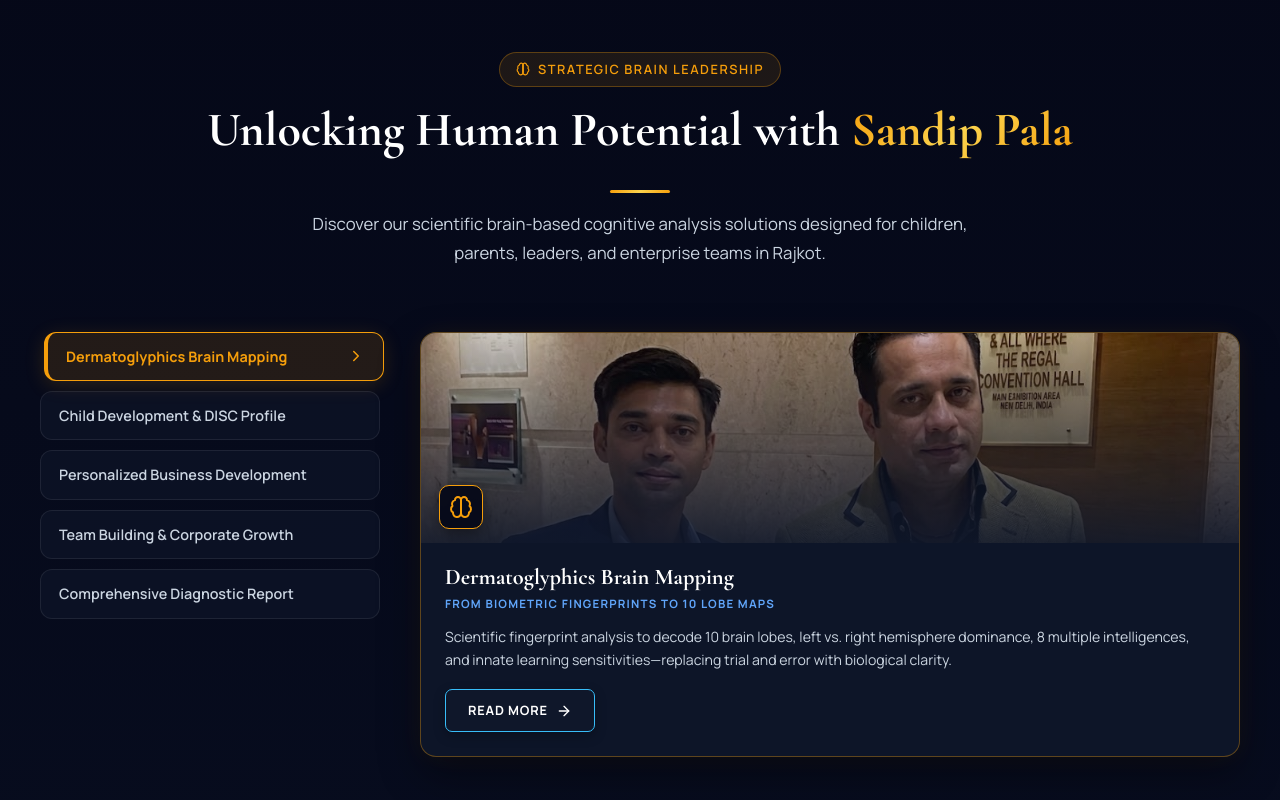
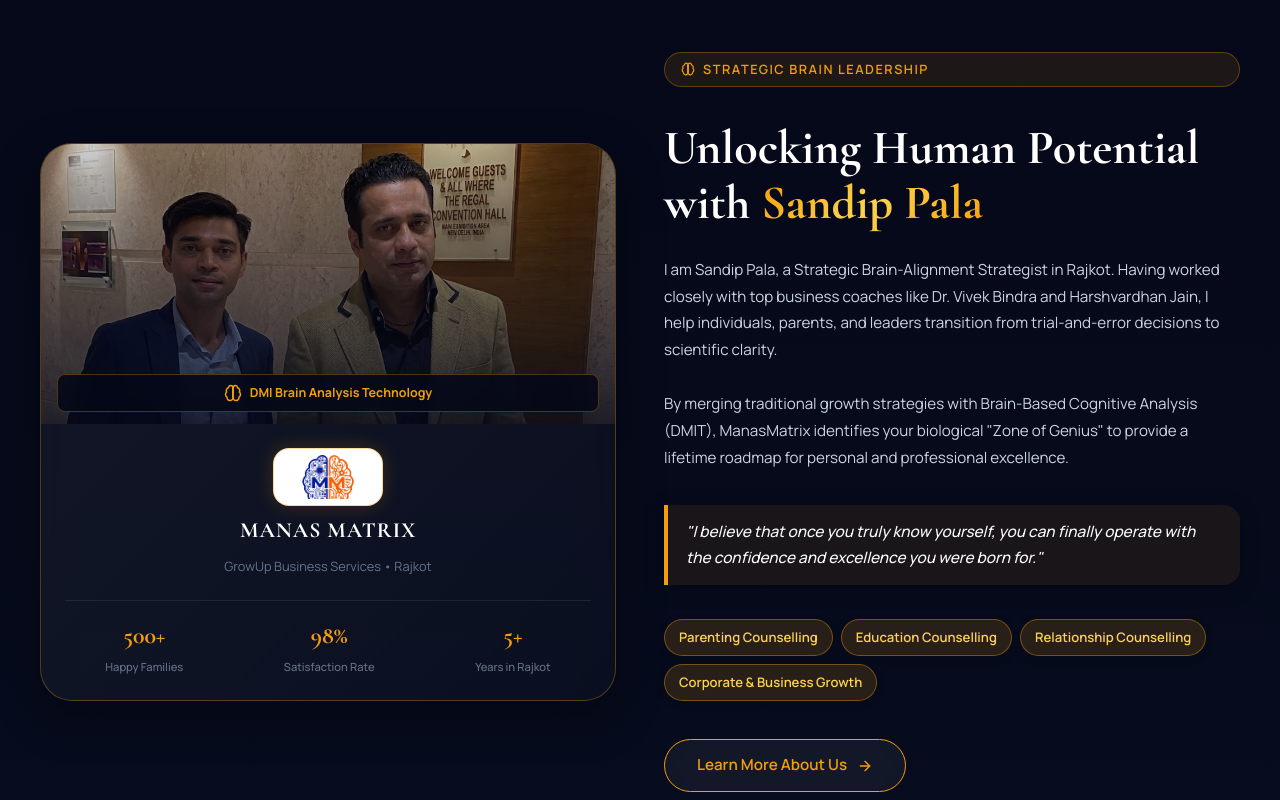
Before and after one commit to fuertenitesh-sys/ManasMatrix_Latest, a React (Vite) app: page / in a window 1280 px wide. Shown: the part 880-1680 px from the top of the page. Built offline with nearby package versions, Linux system fonts and the light colour scheme.

Commit message:
Restore original Home page About section as requested

```diff
--- a/src/components/About/About.jsx
+++ b/src/components/About/About.jsx
@@ -1,130 +1,86 @@
-import React, { useState } from 'react';
+import React from 'react';
 import { Link } from 'react-router-dom';
-import {
-  BrainIcon,
-  ChildIcon,
-  BriefcaseIcon,
-  UsersIcon,
-  BarChartIcon,
-  ChevronRightIcon,
-  ArrowRightIcon
-} from '../Icons';
+import { BrainIcon, ArrowRightIcon } from '../Icons';
 import './About.css';
 
-const aboutTabs = [
-  {
-    id: 'dmit',
-    title: 'Dermatoglyphics Brain Mapping',
-    tagline: 'FROM BIOMETRIC FINGERPRINTS TO 10 LOBE MAPS',
-    desc: 'Scientific fingerprint analysis to decode 10 brain lobes, left vs. right hemisphere dominance, 8 multiple intelligences, and innate learning sensitivities—replacing trial and error with biological clarity.',
-    image: '/sandip_pala_dmi.jpg',
-    icon: <BrainIcon size={24} color="#F59E0B" />,
-    link: '/programs/brain-mapping'
-  },
-  {
-    id: 'child',
-    title: 'Child Development & DISC Profile',
-    tagline: 'FROM EARLY TALENT DISCOVERY TO ZERO HOMEWORK STRESS',
-    desc: 'Identify your child\'s innate cognitive channels (Visual, Auditory, Kinesthetic) and DISC personality type (Dominant Eagle, Influential Peacock, Steady Dove, Conscientious Owl) to foster academic confidence and eliminate study friction.',
-    image: '/card_child_dev.jpg',
-    icon: <ChildIcon size={24} color="#EC4899" />,
-    link: '/programs/child-development'
-  },
-  {
-    id: 'business',
-    title: 'Personalized Business Development',
-    tagline: 'FROM TRIAL-AND-ERROR TO SCIENTIFIC SCALING',
-    desc: 'Spearheaded by Sandip Pala with frameworks refined alongside top business coaches Dr. Vivek Bindra and Harshvardhan Jain. Aligns executive decision-making and leadership roles with your biological "Zone of Genius" for sustainable business scaling.',
-    image: '/sandip_pala_harshvardhan.jpg',
-    icon: <BriefcaseIcon size={24} color="#60A5FA" />,
-    link: '/programs/business-development'
-  },
-  {
-    id: 'team',
-    title: 'Team Building & Corporate Growth',
-    tagline: 'FROM CONFLICT TO HIGH-PERFORMANCE TEAM SYNERGY',
-    desc: 'Build resilient, high-output corporate teams by evaluating individual brain lobe distributions, communication styles, and leadership traits—optimizing delegation and preventing workplace burnout.',
-    image: '/card_team_build.jpg',
-    icon: <UsersIcon size={24} color="#10B981" />,
-    link: '/programs/team-building'
-  },
-  {
-    id: 'report',
-    title: 'Comprehensive Diagnostic Report',
-    tagline: 'FROM 68+ PAGE PRINTED REPORT TO LIFETIME ROADMAP',
-    desc: 'In-depth printed diagnostic report covering 10 brain lobes, 8 multiple intelligences, quotient assessment (IQ, EQ, CQ, AQ), and lifetime actionable remediation plans verified across neuroscience and genetics.',
-    image: '/brain_report.jpg',
-    icon: <BarChartIcon size={24} color="#C084FC" />,
-    link: '/about'
-  }
-];
-
 const About = () => {
-  const [activeTabIndex, setActiveTabIndex] = useState(0);
-  const currentTab = aboutTabs[activeTabIndex];
-
   return (
     <section className="section about" id="about">
       <div className="container">
-        {/* Section Header */}
-        <div className="section-header animate-reveal fade-up">
-          <div className="section-badge">
-            <BrainIcon size={14} color="#F59E0B" />
-            <span>Strategic Brain Leadership</span>
-          </div>
-          <h2 className="section-title">
-            Unlocking Human Potential with <span className="gradient-text-gold">Sandip Pala</span>
-          </h2>
-          <div className="divider"></div>
-          <p className="section-subtitle">
-            Discover our scientific brain-based cognitive analysis solutions designed for children, parents, leaders, and enterprise teams in Rajkot.
-          </p>
-        </div>
+        {/* Main About Grid: Left side showcase image card + Right side shortened summary */}
+        <div className="about__grid">
+          {/* Left Column: Brain Analysis Showcase Image Card */}
+          <div className="about__visual animate-reveal fade-right">
+            <div className="about__visual-card glass-card">
+              <div className="about__visual-img-wrapper">
+                <img src="/sandip_pala_dmi.jpg" alt="Sandip Pala - DMI Brain Analysis Technology" className="about__visual-showcase-img" />
+                <div className="about__visual-overlay"></div>
+                <div className="about__visual-badge">
+                  <BrainIcon size={18} color="#F59E0B" />
+                  <span>DMI Brain Analysis Technology</span>
+                </div>
+              </div>
 
-        {/* Tabbed Showcase Grid */}
-        <div className="about-tabbed__grid">
-          {/* Left Column: Vertical List of Tab Buttons */}
-          <div className="about-tabbed__list animate-reveal fade-right">
-            {aboutTabs.map((tab, index) => {
-              const isActive = activeTabIndex === index;
-              return (
-                <button
-                  key={tab.id}
-                  className={`about-tabbed__item ${isActive ? 'about-tabbed__item--active' : ''}`}
-                  onClick={() => setActiveTabIndex(index)}
-                  type="button"
-                >
-                  <span className="about-tabbed__item-title">{tab.title}</span>
-                  {isActive && (
-                    <span className="about-tabbed__item-arrow">
-                      <ChevronRightIcon size={18} color="#F59E0B" />
-                    </span>
-                  )}
-                </button>
-              );
-            })}
+              <div className="about__visual-inner">
+                <div className="about__logo-box">
+                  <img src="/logo_brain_icon.png" alt="MANAS MATRIX Logo Icon" className="about__logo-img" />
+                </div>
+                <h3 className="about__visual-title">MANAS MATRIX</h3>
+                <p className="about__visual-sub">GrowUp Business Services • Rajkot</p>
+
+                <div className="about__visual-stats">
+                  <div className="about__visual-stat">
+                    <span className="about__visual-stat-num">500+</span>
+                    <span className="about__visual-stat-label">Happy Families</span>
+                  </div>
+                  <div className="about__visual-stat">
+                    <span className="about__visual-stat-num">98%</span>
+                    <span className="about__visual-stat-label">Satisfaction Rate</span>
+                  </div>
+                  <div className="about__visual-stat">
+                    <span className="about__visual-stat-num">5+</span>
+                    <span className="about__visual-stat-label">Years in Rajkot</span>
+                  </div>
+                </div>
+              </div>
+            </div>
           </div>
 
-          {/* Right Column: Active Tab Card Display */}
-          <div className="about-tabbed__card glass-card animate-reveal fade-left">
-            {/* Image Header with Badge */}
-            <div className="about-tabbed__img-wrapper">
-              <img src={currentTab.image} alt={currentTab.title} className="about-tabbed__img" />
-              <div className="about-tabbed__img-overlay"></div>
-              <div className="about-tabbed__icon-badge">
-                {currentTab.icon}
-              </div>
+          {/* Right Column: Shortened High-Impact Intro Content */}
+          <div className="about__content animate-reveal fade-left">
+            <div className="section-badge">
+              <BrainIcon size={14} color="#F59E0B" />
+              <span>Strategic Brain Leadership</span>
             </div>
 
-            {/* Content Details */}
-            <div className="about-tabbed__content">
-              <h3 className="about-tabbed__card-title">{currentTab.title}</h3>
-              <div className="about-tabbed__card-tagline">{currentTab.tagline}</div>
-              <p className="about-tabbed__card-desc">{currentTab.desc}</p>
+            <h2 className="section-title" style={{ textAlign: 'left', marginBottom: '8px' }}>
+              Unlocking Human Potential with <span className="gradient-text-gold">Sandip Pala</span>
+            </h2>
 
-              <Link to={currentTab.link} className="about-tabbed__cta-btn">
-                <span>READ MORE</span>
-                <ArrowRightIcon size={16} color="#FFFFFF" />
+            <p className="about__text">
+              I am Sandip Pala, a Strategic Brain-Alignment Strategist in Rajkot. Having worked closely with top business coaches like Dr. Vivek Bindra and Harshvardhan Jain, I help individuals, parents, and leaders transition from trial-and-error decisions to scientific clarity.
+            </p>
+            <p className="about__text" style={{ marginTop: '10px' }}>
+              By merging traditional growth strategies with Brain-Based Cognitive Analysis (DMIT), ManasMatrix identifies your biological "Zone of Genius" to provide a lifetime roadmap for personal and professional excellence.
+            </p>
+
+            <blockquote className="about__quote">
+              "I believe that once you truly know yourself, you can finally operate with the confidence and excellence you were born for."
+            </blockquote>
+
+            {/* Specialization Tags */}
+            <div className="about__services-list">
+              <span className="about__service-tag">Parenting Counselling</span>
+              <span className="about__service-tag">Education Counselling</span>
+              <span className="about__service-tag">Relationship Counselling</span>
+              <span className="about__service-tag">Corporate & Business Growth</span>
+            </div>
+
+            {/* CTA Button to Dedicated Full About Page */}
+            <div style={{ marginTop: '20px' }}>
+              <Link to="/about" className="btn-secondary" style={{ gap: '10px', display: 'inline-flex', alignItems: 'center' }}>
+                <span>Learn More About Us</span>
+                <ArrowRightIcon size={16} color="#F59E0B" />
               </Link>
             </div>
           </div>
```
